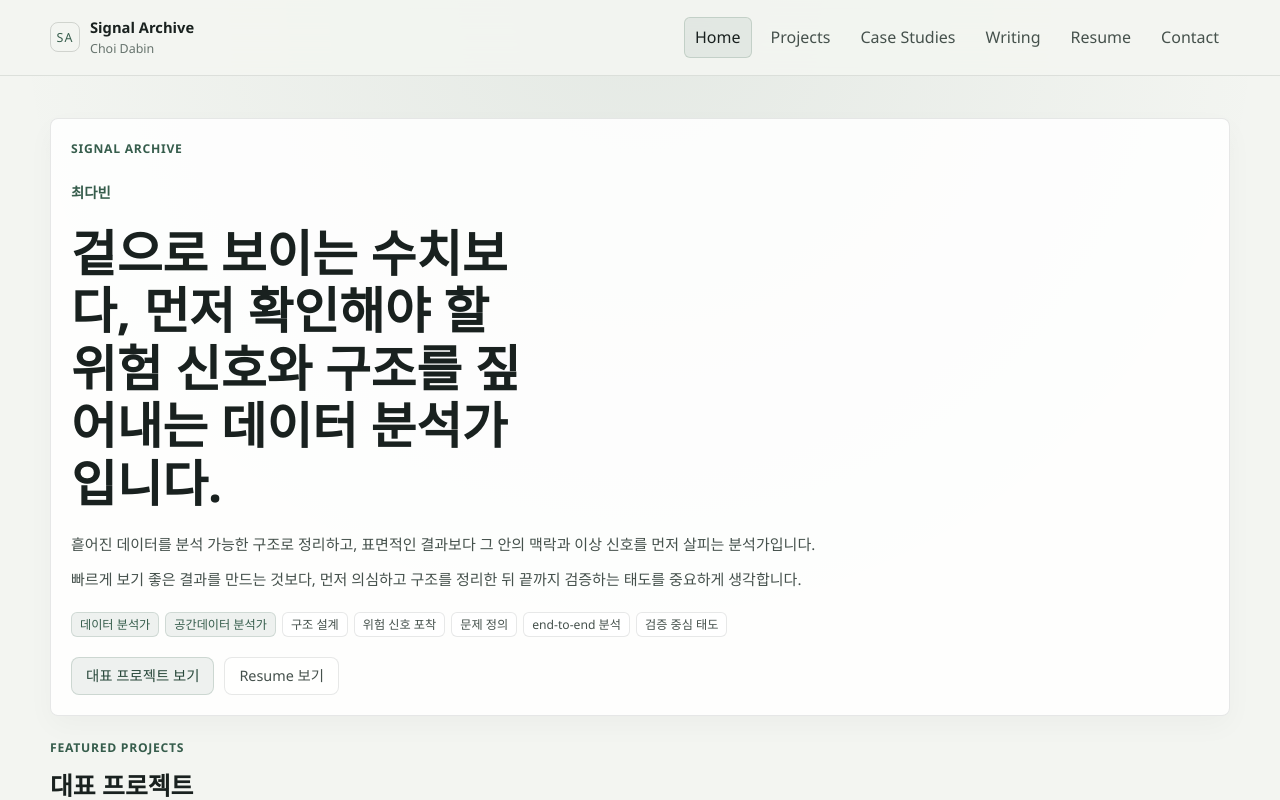
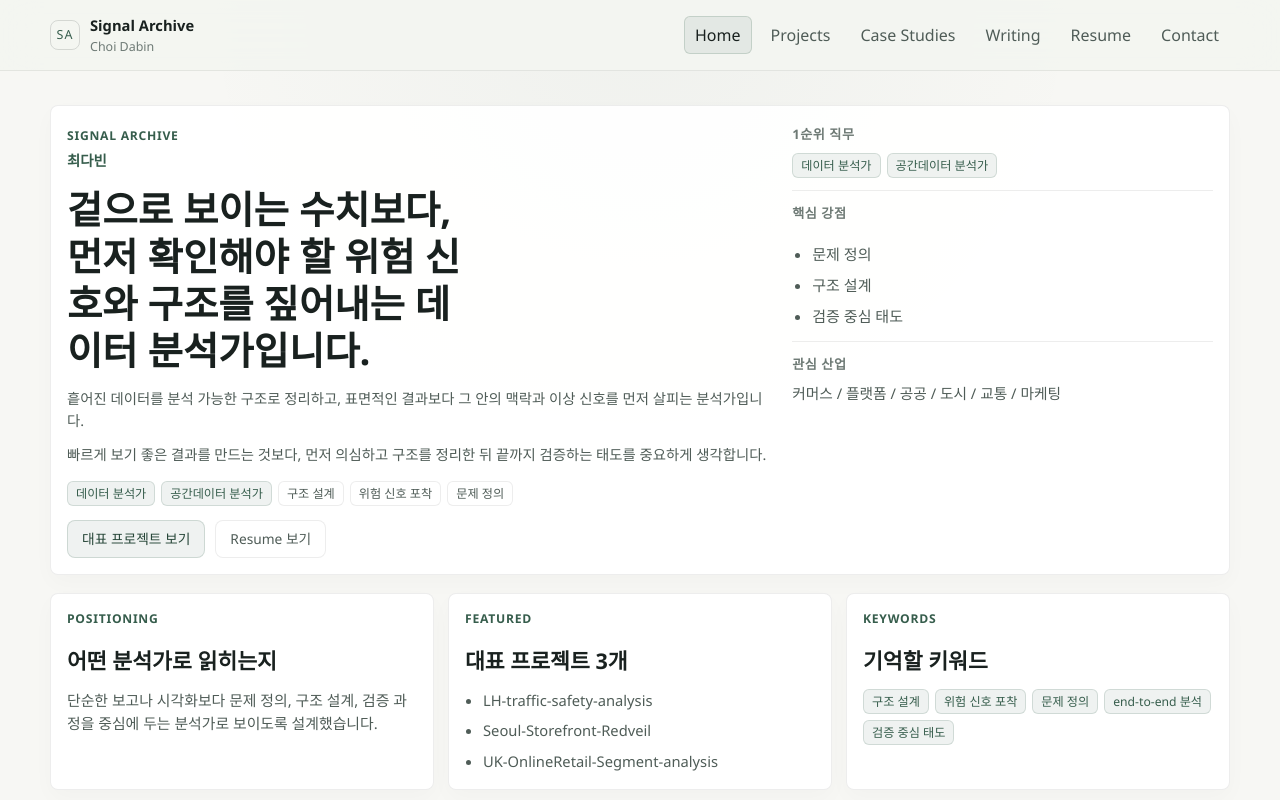
Before and after one commit to dffxonnb-cyber/signal-archive, a Next.js app: page / in a window 1280 px wide. Shown: the top 800 px of the page. Built offline with nearby package versions, Linux system fonts and the light colour scheme.

Commit message:
refactor(layout): improve readability and content density

```diff
--- a/app/globals.css
+++ b/app/globals.css
@@ -1,13 +1,13 @@
 :root {
-  --background: #f3f5f1;
-  --background-soft: #edf1ec;
-  --surface: rgba(255, 255, 255, 0.86);
+  --background: #f7f7f4;
+  --background-soft: #f0f2ed;
+  --surface: rgba(255, 255, 255, 0.92);
   --surface-strong: #ffffff;
-  --border: rgba(26, 33, 30, 0.1);
-  --border-strong: rgba(26, 33, 30, 0.16);
+  --border: rgba(26, 33, 30, 0.08);
+  --border-strong: rgba(26, 33, 30, 0.14);
   --text-primary: #19211f;
-  --text-secondary: #45514c;
-  --text-muted: #66736d;
+  --text-secondary: #4f5c57;
+  --text-muted: #6e7a75;
   --accent: #365d4c;
   --accent-strong: #274739;
   --max-width: 1180px;
@@ -26,13 +26,13 @@ body {
   margin: 0;
   min-height: 100vh;
   background:
-    radial-gradient(circle at top, rgba(54, 93, 76, 0.08), transparent 30%),
+    radial-gradient(circle at top, rgba(54, 93, 76, 0.04), transparent 24%),
     var(--background);
   color: var(--text-primary);
   font-family:
     "Segoe UI", "Noto Sans KR", "Apple SD Gothic Neo", "Malgun Gothic", Arial,
     sans-serif;
-  line-height: 1.58;
+  line-height: 1.55;
 }
 
 a {
@@ -74,7 +74,7 @@ main {
   align-items: center;
   justify-content: space-between;
   gap: 24px;
-  padding: 16px 0;
+  padding: 14px 0;
 }
 
 .site-header__brand {
@@ -118,7 +118,7 @@ main {
 }
 
 .site-nav a {
-  padding: 7px 10px;
+  padding: 6px 10px;
   border: 1px solid transparent;
   border-radius: 6px;
   color: var(--text-secondary);
@@ -139,22 +139,22 @@ main {
 }
 
 .page-shell {
-  padding: 42px 0 72px;
+  padding: 34px 0 60px;
 }
 
 .page-grid {
   display: grid;
-  gap: 22px;
+  gap: 18px;
 }
 
 .surface-card {
   display: grid;
-  gap: 16px;
+  gap: 14px;
   border: 1px solid var(--border);
   border-radius: 8px;
   background: var(--surface);
-  padding: 20px;
-  box-shadow: 0 10px 28px rgba(25, 33, 31, 0.03);
+  padding: 16px;
+  box-shadow: 0 8px 22px rgba(25, 33, 31, 0.025);
 }
 
 .eyebrow {
@@ -169,26 +169,68 @@ main {
 
 .page-title {
   margin: 0;
-  max-width: 16ch;
-  font-size: clamp(1.9rem, 4vw, 3.1rem);
-  line-height: 1.16;
+  max-width: 18ch;
+  font-size: clamp(1.65rem, 3vw, 2.45rem);
+  line-height: 1.22;
 }
 
 .page-intro {
   max-width: 760px;
   margin: 0;
   color: var(--text-secondary);
-  font-size: 0.98rem;
+  font-size: 0.93rem;
 }
 
 .section-title {
   margin: 0;
-  font-size: clamp(1.15rem, 2vw, 1.55rem);
+  font-size: clamp(1.05rem, 1.8vw, 1.35rem);
   line-height: 1.3;
 }
 
 .intro-panel {
-  gap: 20px;
+  gap: 16px;
+}
+
+.intro-layout {
+  display: grid;
+  grid-template-columns: minmax(0, 1.5fr) minmax(240px, 0.9fr);
+  gap: 24px;
+  align-items: start;
+}
+
+.intro-main {
+  gap: 14px;
+}
+
+.intro-aside {
+  display: grid;
+  gap: 12px;
+}
+
+.info-cluster {
+  display: grid;
+  gap: 8px;
+  padding-top: 2px;
+}
+
+.info-cluster + .info-cluster {
+  padding-top: 12px;
+  border-top: 1px solid var(--border);
+}
+
+.info-cluster__title {
+  margin: 0;
+  font-size: 0.82rem;
+  font-weight: 700;
+  color: var(--text-muted);
+  letter-spacing: 0.04em;
+  text-transform: uppercase;
+}
+
+.info-cluster__copy {
+  margin: 0;
+  color: var(--text-secondary);
+  font-size: 0.92rem;
 }
 
 .intro-name {
@@ -210,22 +252,52 @@ main {
 
 .section-head {
   display: grid;
+  gap: 6px;
+}
+
+.overview-grid {
+  display: grid;
+  grid-template-columns: repeat(3, minmax(0, 1fr));
+  gap: 14px;
+}
+
+.compact-panel {
+  align-content: start;
+}
+
+.inline-list {
+  display: grid;
   gap: 8px;
+  margin: 0;
+  padding-left: 18px;
+  color: var(--text-secondary);
+  font-size: 0.92rem;
+}
+
+.inline-list a:hover,
+.inline-list a:focus-visible {
+  color: var(--accent-strong);
 }
 
 .highlight-grid {
   display: grid;
   grid-template-columns: repeat(auto-fit, minmax(260px, 1fr));
-  gap: 16px;
+  gap: 14px;
+}
+
+.content-columns {
+  display: grid;
+  grid-template-columns: minmax(0, 1fr) minmax(300px, 0.95fr);
+  gap: 18px;
 }
 
 .summary-card {
   display: grid;
-  gap: 12px;
+  gap: 10px;
   border: 1px solid var(--border);
   border-radius: 8px;
-  background: rgba(255, 255, 255, 0.82);
-  padding: 18px;
+  background: rgba(255, 255, 255, 0.96);
+  padding: 16px;
 }
 
 .summary-card h2,
@@ -239,7 +311,7 @@ main {
 .summary-card a {
   margin: 0;
   color: var(--text-secondary);
-  font-size: 0.94rem;
+  font-size: 0.9rem;
 }
 
 .summary-card a:hover,
@@ -263,29 +335,6 @@ main {
   margin-top: 0;
 }
 
-.placeholder-stack {
-  display: grid;
-  grid-template-columns: repeat(auto-fit, minmax(220px, 1fr));
-  gap: 16px;
-}
-
-.placeholder-card {
-  border: 1px solid var(--border);
-  border-radius: 8px;
-  padding: 20px;
-  background: rgba(255, 255, 255, 0.02);
-}
-
-.placeholder-card h2 {
-  margin: 0 0 8px;
-  font-size: 1rem;
-}
-
-.placeholder-card p {
-  margin: 0;
-  color: var(--text-secondary);
-}
-
 .site-footer {
   border-top: 1px solid var(--border);
   padding: 18px 0 44px;
@@ -301,7 +350,7 @@ main {
 }
 
 .filter-panel {
-  gap: 14px;
+  gap: 12px;
 }
 
 .filter-panel__header {
@@ -316,13 +365,13 @@ main {
   max-width: 640px;
   margin: 6px 0 0;
   color: var(--text-secondary);
-  font-size: 0.92rem;
+  font-size: 0.88rem;
 }
 
 .filter-grid {
   display: grid;
   grid-template-columns: repeat(4, minmax(0, 1fr));
-  gap: 14px;
+  gap: 12px;
 }
 
 .filter-grid--compact {
@@ -336,19 +385,19 @@ main {
 
 .filter-field__label {
   color: var(--text-secondary);
-  font-size: 0.84rem;
+  font-size: 0.78rem;
   font-weight: 600;
 }
 
 .filter-select {
   width: 100%;
-  min-height: 40px;
+  min-height: 36px;
   border: 1px solid var(--border-strong);
   border-radius: 6px;
   background: var(--surface-strong);
   color: var(--text-primary);
   padding: 0 12px;
-  font-size: 0.92rem;
+  font-size: 0.9rem;
 }
 
 .filter-select:focus-visible {
@@ -417,24 +466,24 @@ main {
   flex-wrap: wrap;
   gap: 8px 16px;
   color: var(--text-muted);
-  font-size: 0.86rem;
+  font-size: 0.82rem;
 }
 
 .project-grid,
 .related-grid {
   display: grid;
   grid-template-columns: repeat(auto-fit, minmax(290px, 1fr));
-  gap: 16px;
+  gap: 14px;
 }
 
 .project-card,
 .related-card {
   display: grid;
-  gap: 14px;
+  gap: 12px;
   border: 1px solid var(--border);
   border-radius: 8px;
-  background: rgba(255, 255, 255, 0.82);
-  padding: 18px;
+  background: rgba(255, 255, 255, 0.96);
+  padding: 16px;
 }
 
 .project-card__header {
@@ -444,7 +493,7 @@ main {
 
 .project-card__title {
   margin: 0;
-  font-size: 1.08rem;
+  font-size: 1rem;
   line-height: 1.35;
 }
 
@@ -459,7 +508,7 @@ main {
 .copy-stack p {
   margin: 0;
   color: var(--text-secondary);
-  font-size: 0.94rem;
+  font-size: 0.9rem;
 }
 
 .project-card__block {
@@ -491,7 +540,7 @@ main {
   background: rgba(54, 93, 76, 0.08);
   color: var(--accent-strong);
   padding: 0 14px;
-  font-size: 0.9rem;
+  font-size: 0.86rem;
   transition: border-color 160ms ease, background 160ms ease;
 }
 
@@ -511,6 +560,11 @@ main {
   display: grid;
   gap: 10px;
   margin: 0;
+}
+
+.meta-list--compact {
+  grid-template-columns: repeat(2, minmax(0, 1fr));
+  gap: 10px 12px;
 }
 
 .meta-item {
@@ -558,6 +612,32 @@ main {
   grid-template-columns: minmax(240px, 300px) minmax(0, 1fr);
   gap: 18px;
   align-items: start;
+}
+
+.page-header {
+  grid-template-columns: minmax(0, 1.4fr) minmax(260px, 0.8fr);
+  align-items: start;
+}
+
+.overview-stats {
+  display: grid;
+  gap: 10px;
+  margin: 0;
+}
+
+.overview-stats dt {
+  margin-bottom: 2px;
+  color: var(--text-muted);
+  font-size: 0.76rem;
+  font-weight: 600;
+  letter-spacing: 0.05em;
+  text-transform: uppercase;
+}
+
+.overview-stats dd {
+  margin: 0;
+  color: var(--text-secondary);
+  font-size: 0.92rem;
 }
 
 .detail-sidebar,
@@ -628,6 +708,10 @@ main {
     padding-top: 32px;
   }
 
+  .intro-layout,
+  .overview-grid,
+  .content-columns,
+  .page-header,
   .detail-layout {
     grid-template-columns: 1fr;
   }
@@ -636,4 +720,8 @@ main {
   .filter-grid--compact {
     grid-template-columns: 1fr;
   }
+
+  .meta-list--compact {
+    grid-template-columns: 1fr;
+  }
 }
--- a/app/page.tsx
+++ b/app/page.tsx
@@ -6,12 +6,18 @@ import { featuredProjects } from "@/content/projects";
 import { writingEntries } from "@/content/writing";
 
 export default function HomePage() {
+  const featuredWriting = writingEntries.slice(0, 2);
+
   return (
     <main className="page-shell">
       <div className="site-container page-grid">
         <section className="surface-card intro-panel">
+          <div className="intro-layout">
+            <div className="page-grid intro-main">
+              <div>
                 <span className="eyebrow">Signal Archive</span>
                 <p className="intro-name">최다빈</p>
+              </div>
               <h1 className="page-title">{profile.headline}</h1>
               <div className="copy-stack intro-copy">
                 {profile.summary.map((paragraph) => (
@@ -24,7 +30,7 @@ export default function HomePage() {
                     {role}
                   </span>
                 ))}
-            {profile.keywords.map((keyword) => (
+                {profile.keywords.slice(0, 3).map((keyword) => (
                   <span className="tag" key={keyword}>
                     {keyword}
                   </span>
@@ -38,6 +44,72 @@ export default function HomePage() {
                   Resume 보기
                 </Link>
               </div>
+            </div>
+
+            <div className="intro-aside">
+              <section className="info-cluster">
+                <h2 className="info-cluster__title">1순위 직무</h2>
+                <div className="tag-list">
+                  {profile.primaryRoles.map((role) => (
+                    <span className="tag tag--accent" key={role}>
+                      {role}
+                    </span>
+                  ))}
+                </div>
+              </section>
+
+              <section className="info-cluster">
+                <h2 className="info-cluster__title">핵심 강점</h2>
+                <ul className="list-stack compact-list">
+                  {profile.strengths.slice(0, 3).map((item) => (
+                    <li key={item}>{item}</li>
+                  ))}
+                </ul>
+              </section>
+
+              <section className="info-cluster">
+                <h2 className="info-cluster__title">관심 산업</h2>
+                <p className="info-cluster__copy">
+                  {profile.industries.slice(0, 6).join(" / ")}
+                </p>
+              </section>
+            </div>
+          </div>
+        </section>
+
+        <section className="overview-grid">
+          <article className="surface-card compact-panel">
+            <span className="eyebrow">Positioning</span>
+            <h2 className="section-title">어떤 분석가로 읽히는지</h2>
+            <p className="page-intro">
+              단순한 보고나 시각화보다 문제 정의, 구조 설계, 검증 과정을 중심에
+              두는 분석가로 보이도록 설계했습니다.
+            </p>
+          </article>
+
+          <article className="surface-card compact-panel">
+            <span className="eyebrow">Featured</span>
+            <h2 className="section-title">대표 프로젝트 3개</h2>
+            <ul className="inline-list">
+              {featuredProjects.map((project) => (
+                <li key={project.slug}>
+                  <Link href={`/projects/${project.slug}`}>{project.title}</Link>
+                </li>
+              ))}
+            </ul>
+          </article>
+
+          <article className="surface-card compact-panel">
+            <span className="eyebrow">Keywords</span>
+            <h2 className="section-title">기억할 키워드</h2>
+            <div className="tag-list">
+              {profile.keywords.map((keyword) => (
+                <span className="tag tag--accent" key={keyword}>
+                  {keyword}
+                </span>
+              ))}
+            </div>
+          </article>
         </section>
 
         <section className="page-grid">
@@ -69,7 +141,8 @@ export default function HomePage() {
           </div>
         </section>
 
-        <section className="page-grid">
+        <section className="content-columns">
+          <div className="page-grid">
             <div className="section-head">
               <span className="eyebrow">Case Studies</span>
               <h2 className="section-title">문제 해결 방식</h2>
@@ -85,15 +158,15 @@ export default function HomePage() {
                 </article>
               ))}
             </div>
-        </section>
+          </div>
 
-        <section className="page-grid">
+          <div className="page-grid">
             <div className="section-head">
               <span className="eyebrow">Writing</span>
               <h2 className="section-title">프로젝트와 연결되는 글쓰기</h2>
             </div>
-          <div className="highlight-grid">
-            {writingEntries.map((entry) => (
+            <div className="page-grid">
+              {featuredWriting.map((entry) => (
                 <article className="summary-card" key={entry.slug}>
                   <div className="tag-list">
                     <span className="tag tag--accent">{entry.platform}</span>
@@ -113,19 +186,6 @@ export default function HomePage() {
                 </article>
               ))}
             </div>
-        </section>
-
-        <section className="surface-card info-strip">
-          <div className="section-head">
-            <span className="eyebrow">Keywords</span>
-            <h2 className="section-title">채용자가 기억했으면 하는 키워드</h2>
-          </div>
-          <div className="tag-list">
-            {profile.keywords.map((keyword) => (
-              <span className="tag tag--accent" key={keyword}>
-                {keyword}
-              </span>
-            ))}
           </div>
         </section>
       </div>
--- a/app/projects/[slug]/page.tsx
+++ b/app/projects/[slug]/page.tsx
@@ -5,9 +5,9 @@ import { caseStudies } from "@/content/case-studies";
 import { projects } from "@/content/projects";
 
 type ProjectDetailPageProps = {
-  params: {
+  params: Promise<{
     slug: string;
-  };
+  }>;
 };
 
 export function generateStaticParams() {
@@ -19,7 +19,7 @@ export function generateStaticParams() {
 export default async function ProjectDetailPage({
   params,
 }: ProjectDetailPageProps) {
-  const { slug } = params;
+  const { slug } = await params;
   const project = projects.find((item) => item.slug === slug);
 
   if (!project) {
```
Also changed, not shown: app/projects/page.tsx (+22 -1 lines), components/project-card.tsx (+13 -3 lines), eslint.config.mjs (+11 -3 lines). Lines whose indentation alone changed are shown as unchanged.
